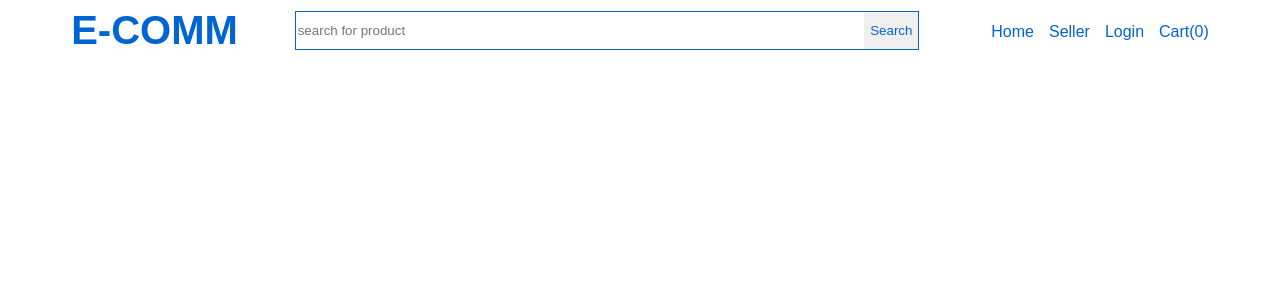
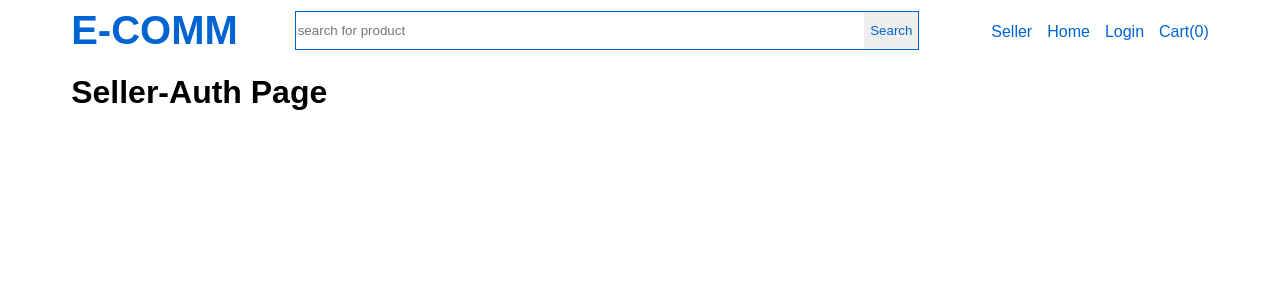
Before and after one commit to rohitanchal/angular-e-commerce, an Angular app in the folder e-com/: page /seller-auth in a window 1280 px wide. Before the commit this address led to /. Shown: the top 300 px of the page. Built offline with nearby package versions, Linux system fonts and the light colour scheme.

Commit message:
add routing of home and seller-auth

```diff
--- a/e-com/src/app/app-routing.module.ts
+++ b/e-com/src/app/app-routing.module.ts
@@ -1,7 +1,12 @@
 import { NgModule } from '@angular/core';
 import { RouterModule, Routes } from '@angular/router';
+import { HomeComponent } from './home/home.component';
+import { SellerAuthComponent } from './seller-auth/seller-auth.component';
 
-const routes: Routes = [];
+const routes: Routes = [
+  {path: '', component: HomeComponent},
+  {path: 'seller-auth', component: SellerAuthComponent}
+];
 
 @NgModule({
   imports: [RouterModule.forRoot(routes)],
--- a/e-com/src/app/app.component.html
+++ b/e-com/src/app/app.component.html
@@ -1,3 +1,4 @@
 <div class="container">
     <app-header></app-header>
+    <router-outlet></router-outlet>
 </div>
--- a/e-com/src/app/header/header.component.html
+++ b/e-com/src/app/header/header.component.html
@@ -5,8 +5,8 @@
         <button>Search</button>
     </div>
     <ul>
-        <li><a href="#">Home</a></li>
-        <li><a href="#">Seller</a></li>
+        <li><a routerLink="seller-auth">Seller</a></li>
+        <li><a routerLink="">Home</a></li>
         <li><a href="#">Login</a></li>
         <li><a href="#">cart(0)</a></li>
     </ul>
--- a/e-com/src/app/home/home.component.html
+++ b/e-com/src/app/home/home.component.html
@@ -1 +1 @@
-<p>home works!</p>
+<h1>Home Page</h1>
--- a/e-com/src/app/seller-auth/seller-auth.component.html
+++ b/e-com/src/app/seller-auth/seller-auth.component.html
@@ -1 +1 @@
-<p>seller-auth works!</p>
+<h1>Seller-Auth Page</h1>
```
